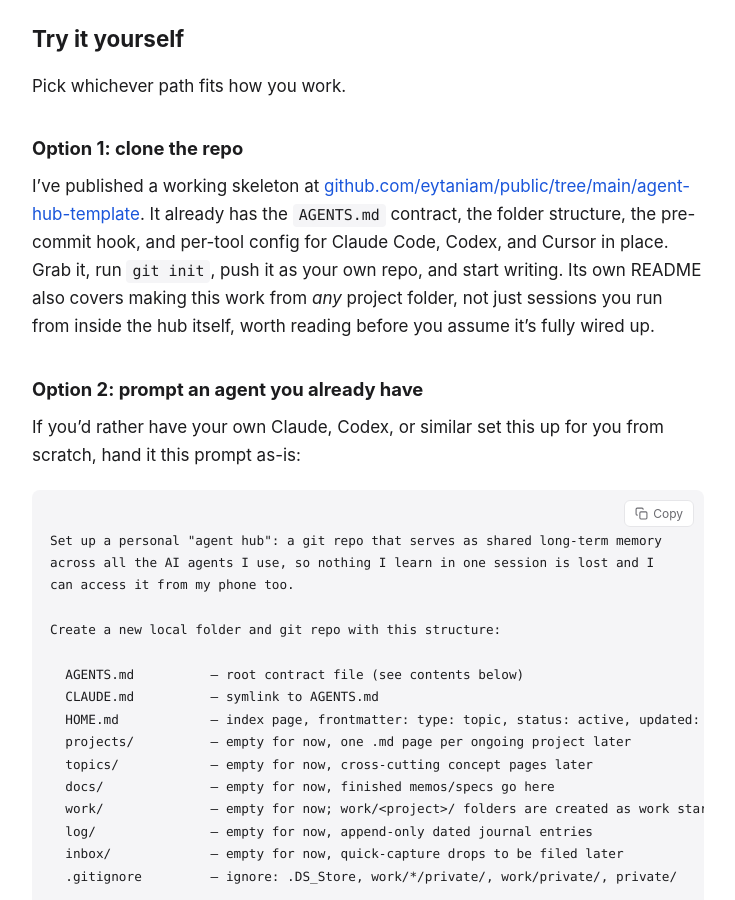
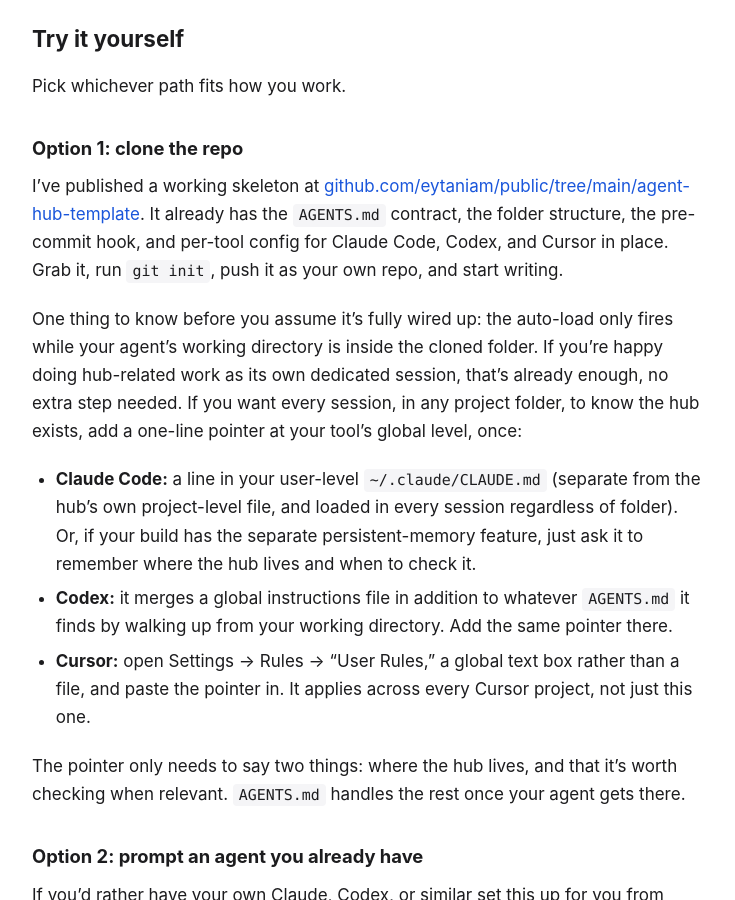
Before and after one commit to eytaniam/public, a Jekyll site: the page built from writing/agent-hub-shared-memory.md, in a window 1280 px wide and 900 px high, scrolled down 4825 px. Shown: the whole window, without its empty margins (272-1007 px from the left). Built offline with Jekyll 4.4.1, drawn with Linux system fonts in a browser that asks for light colours.

Commit message:
Article: inline the global-pointer instructions into Option 1
Option 1 previously just gestured at the template README ('worth reading
before you assume it's fully wired up') instead of actually telling the
reader what to do. Inlined the same per-tool instructions from the
README's 'Making this work from anywhere' section directly into the
article: the auto-load-only-works-from-inside-the-folder caveat, plus the
concrete global-pointer step for Claude Code, Codex, and Cursor.

```diff
--- a/writing/agent-hub-shared-memory.md
+++ b/writing/agent-hub-shared-memory.md
@@ -103,7 +103,15 @@
 
 ### Option 1: clone the repo
 
-I've published a working skeleton at [github.com/eytaniam/public/tree/main/agent-hub-template](https://github.com/eytaniam/public/tree/main/agent-hub-template). It already has the `AGENTS.md` contract, the folder structure, the pre-commit hook, and per-tool config for Claude Code, Codex, and Cursor in place. Grab it, run `git init`, push it as your own repo, and start writing. Its own README also covers making this work from *any* project folder, not just sessions you run from inside the hub itself, worth reading before you assume it's fully wired up.
+I've published a working skeleton at [github.com/eytaniam/public/tree/main/agent-hub-template](https://github.com/eytaniam/public/tree/main/agent-hub-template). It already has the `AGENTS.md` contract, the folder structure, the pre-commit hook, and per-tool config for Claude Code, Codex, and Cursor in place. Grab it, run `git init`, push it as your own repo, and start writing.
+
+One thing to know before you assume it's fully wired up: the auto-load only fires while your agent's working directory is inside the cloned folder. If you're happy doing hub-related work as its own dedicated session, that's already enough, no extra step needed. If you want every session, in any project folder, to know the hub exists, add a one-line pointer at your tool's global level, once:
+
+- **Claude Code:** a line in your user-level `~/.claude/CLAUDE.md` (separate from the hub's own project-level file, and loaded in every session regardless of folder). Or, if your build has the separate persistent-memory feature, just ask it to remember where the hub lives and when to check it.
+- **Codex:** it merges a global instructions file in addition to whatever `AGENTS.md` it finds by walking up from your working directory. Add the same pointer there.
+- **Cursor:** open Settings → Rules → "User Rules," a global text box rather than a file, and paste the pointer in. It applies across every Cursor project, not just this one.
+
+The pointer only needs to say two things: where the hub lives, and that it's worth checking when relevant. `AGENTS.md` handles the rest once your agent gets there.
 
 ### Option 2: prompt an agent you already have
 
```
Also changed, not shown: index.html (+3 -3 lines), 4 other files.
